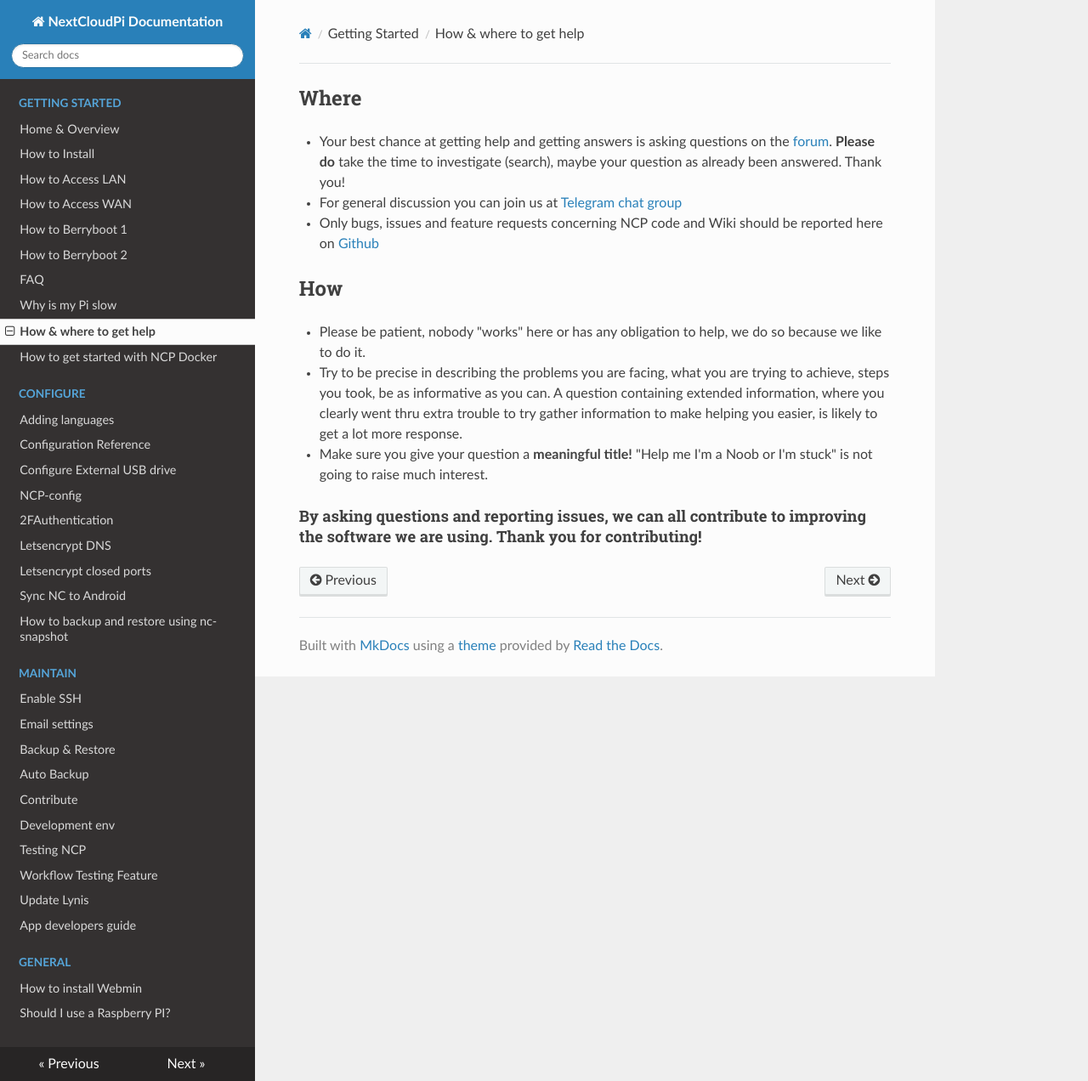
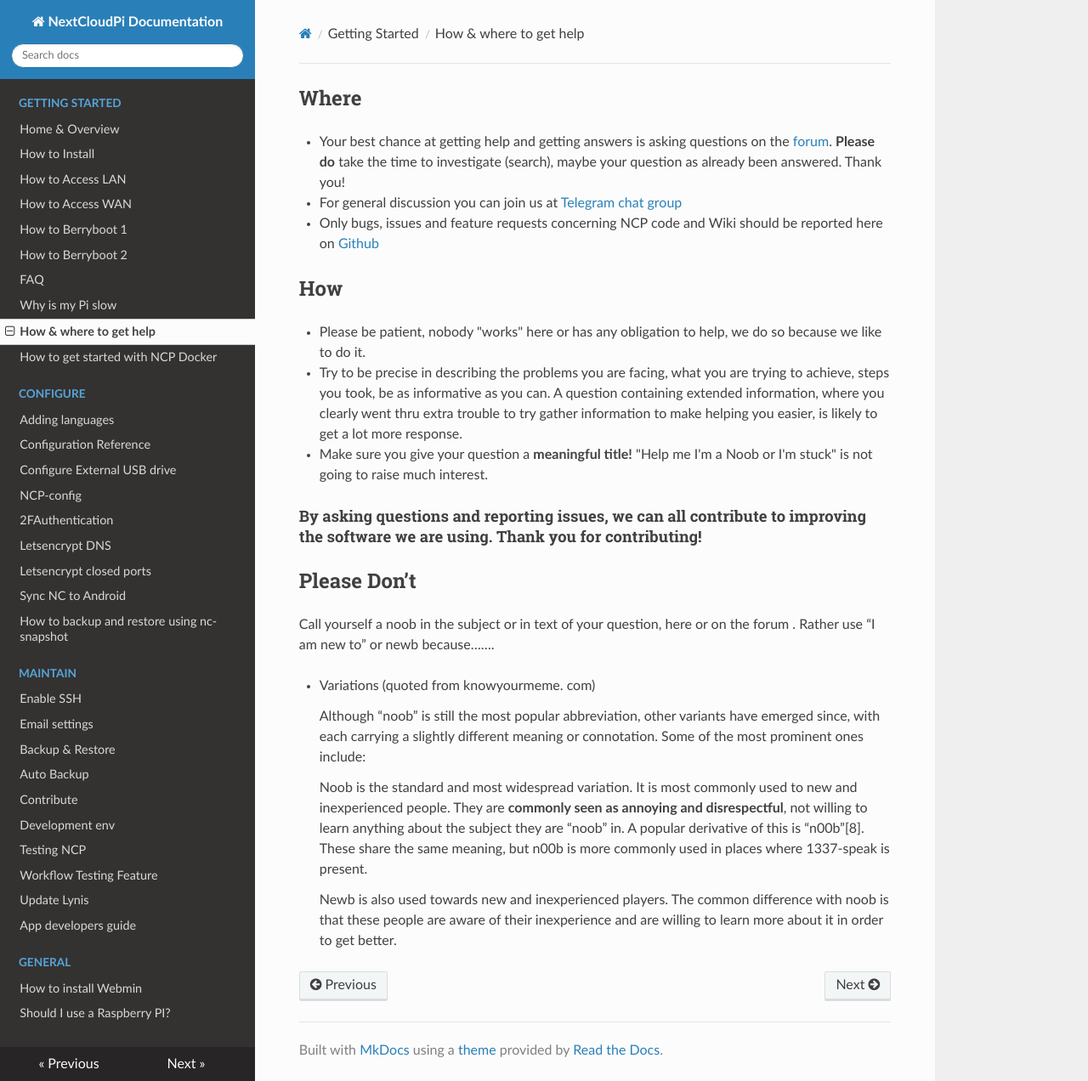
Before and after one commit to Pant/nextcloudpi-readthedocs, an MkDocs documentation site: the page built from docs/Getting-Started/How-and-where-to-get-help.md, in a window 1280 px wide and 1272 px high. Shown: the whole window at 85% size. Built offline with MkDocs 1.6.1, drawn with Linux system fonts in a browser that asks for light colours; nearby versions of some CDN libraries; old or Windows-style settings are respelled for this version of MkDocs.

Commit message:
Addition on use of n00b and newb

```diff
--- a/docs/Getting-Started/How-and-where-to-get-help.md
+++ b/docs/Getting-Started/How-and-where-to-get-help.md
@@ -15,3 +15,15 @@
 * Make sure you give your question a **meaningful title!** "Help me I'm a Noob or I'm stuck" is not going to raise much interest.
 
 #### By asking questions and reporting issues, we can all contribute to improving the software we are using. Thank you for contributing!
+
+## Please Don’t
+
+Call yourself a noob in the subject or in text of your question, here or on the forum . Rather use “I am new to” or newb because…….
+
+* Variations (quoted from knowyourmeme. com)
+
+    Although “noob” is still the most popular abbreviation, other variants have emerged since, with each carrying a slightly different meaning or connotation. Some of the most prominent ones include:
+
+    Noob is the standard and most widespread variation. It is most commonly used to new and inexperienced people. They are **commonly seen as annoying and disrespectful**, not willing to learn anything about the subject they are “noob” in. A popular derivative of this is “n00b”[8]. These share the same meaning, but n00b is more commonly used in places where 1337-speak is present.
+
+    Newb is also used towards new and inexperienced players. The common difference with noob is that these people are aware of their inexperience and are willing to learn more about it in order to get better.
```
